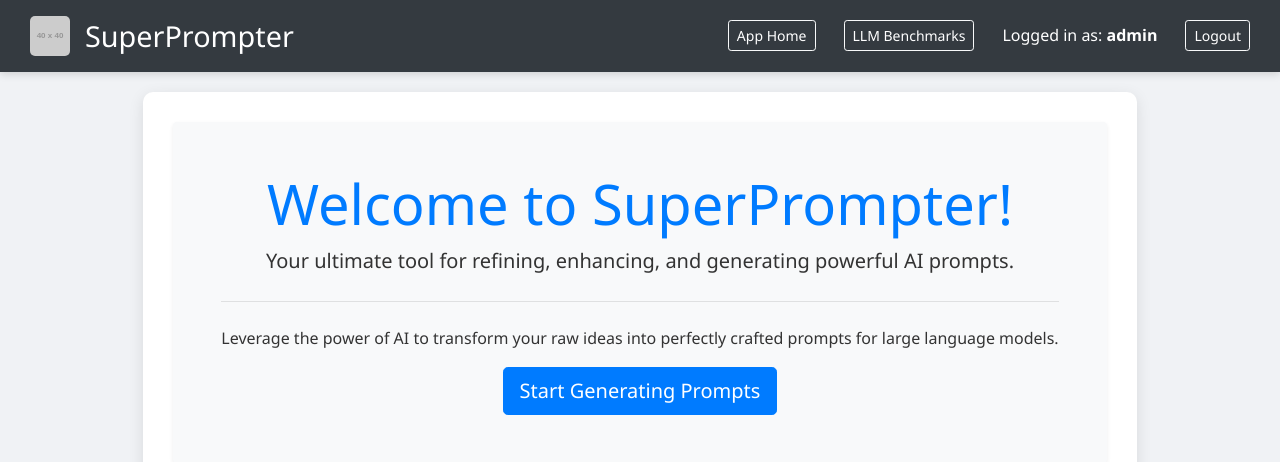
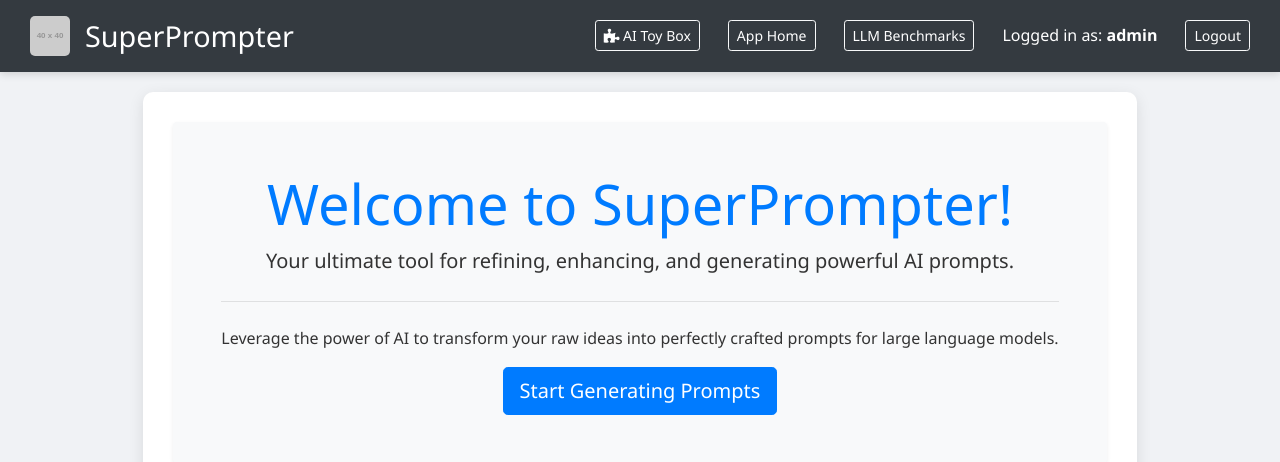
Before and after one commit to simpdatasush/promptsgenerator, a Flask app: page / in a window 1280 px wide. Shown: the top 462 px of the page. Run offline with Flask 3, Linux system fonts and the light colour scheme; a user stored in the database is signed in; grey boxes labelled with a size stand in for pictures from a placeholder-image service; data that the repository does not hold is empty; some libraries are stand-ins or nearby versions.

Commit message:
Update landing.html

```diff
--- a/templates/landing.html
+++ b/templates/landing.html
@@ -395,6 +395,7 @@
         </div>
         <div class="auth-section">
             {% if current_user.is_authenticated %}
+                <a href="{{ url_for('toy_builder') }}" class="btn btn-outline-light btn-sm mr-2"><i class="fas fa-puzzle-piece"></i> AI Toy Box</a>
                 <a href="{{ url_for('app_home') }}" class="btn btn-outline-light btn-sm mr-2">App Home</a>
                 <a href="{{ url_for('llm_benchmark') }}" class="btn btn-outline-light btn-sm mr-2">LLM Benchmarks</a>
                 <span class="navbar-text mr-2">Logged in as: <strong>{{ current_user.username }}</strong></span>
```
